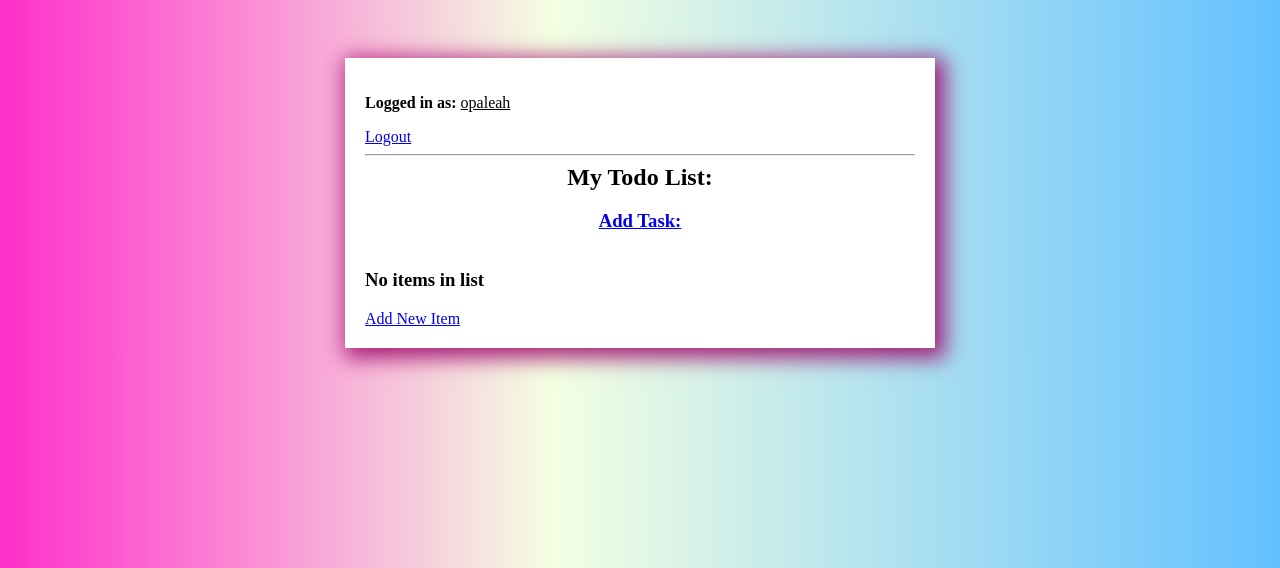
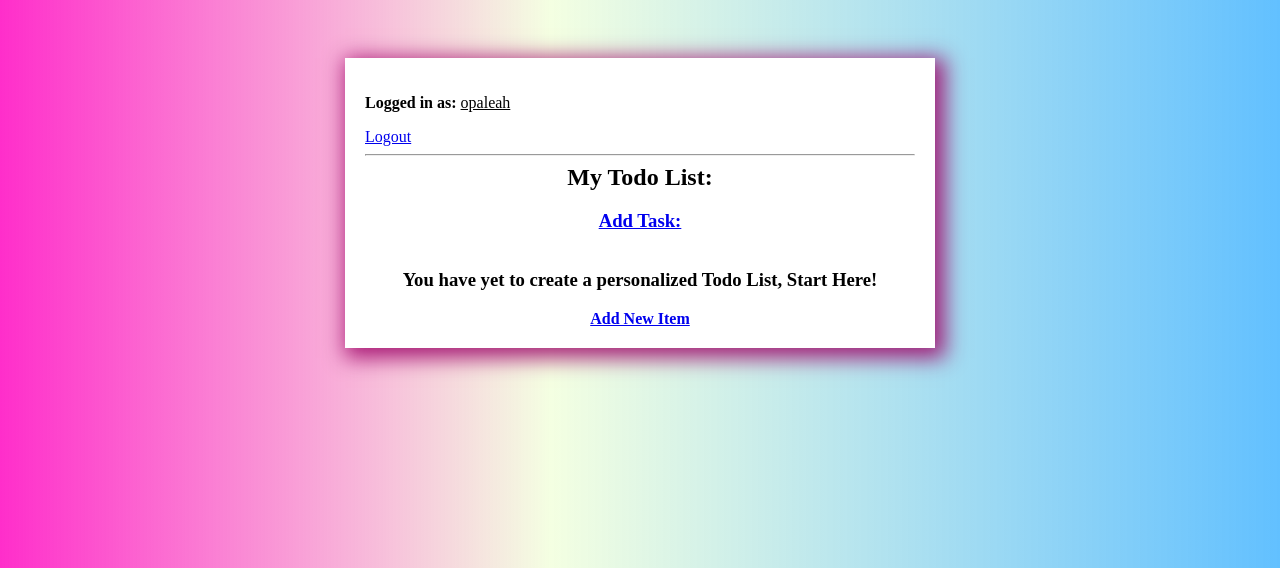
Before and after one commit to LeahGrim/TodoList, a Django app: page / in a window 1280 px wide. Shown: the top 568 px of the page. Run offline with Django 4.2, Linux system fonts and the light colour scheme; a user stored in the database is signed in; data that the repository does not hold is empty.

Commit message:
changed personalized message for empty to do list

```diff
--- a/todolistprj/todo/templates/todo/main.html
+++ b/todolistprj/todo/templates/todo/main.html
@@ -45,6 +45,9 @@
            justify-content: space-around;
            margin-left: 20px;
         }
+        .empty-message{
+            text-align: center;
+        }
     </style>
     <body>
         <div class="container">
--- a/todolistprj/todo/templates/todo/task_list.html
+++ b/todolistprj/todo/templates/todo/task_list.html
@@ -53,8 +53,10 @@
 
 
                 {% empty %}
-                <h3>No items in list</h3>
-                <a href="{% url 'task-create' %}">Add New Item</a>
+                <div class="empty-message">
+                <h3>You have yet to create a personalized Todo List, Start Here! </h3>
+                <a href="{% url 'task-create' %}"><b> Add New Item</b></a>
+                </div>
                 {% endfor %}
             </div>
         </div>
```
Also changed, not shown: todolistprj/db.sqlite3.
